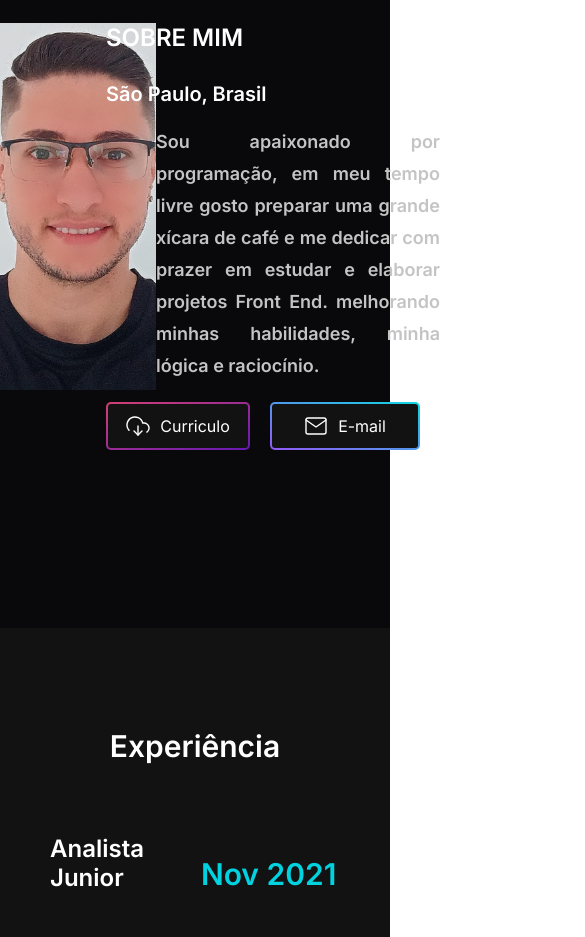
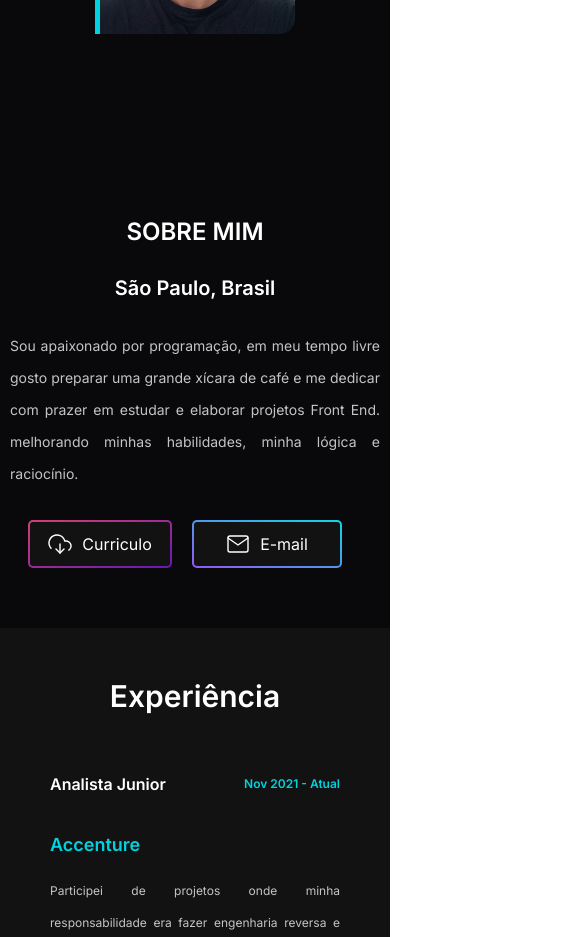
Before and after one commit to diego105xz/portfolio, a React (Create React App) app: page / in a window 390 px wide. Shown: the part 1060-1997 px from the top of the page, 585 px wide, since content can reach past the window. Built offline with nearby package versions, Linux system fonts and the light colour scheme.

Commit message:
aplicado MediaQuery

```diff
--- a/src/Componentes/SecaoCapa/style.css
+++ b/src/Componentes/SecaoCapa/style.css
@@ -95,7 +95,7 @@
     border: 10px solid transparent;
 }
 
-@media (max-width:850px ) {
+@media (max-width:1000px ) {
     .secao-capa1{
         flex-wrap: wrap;
         flex-direction: column;
--- a/src/Componentes/SecaoExperiencia/index.js
+++ b/src/Componentes/SecaoExperiencia/index.js
@@ -18,7 +18,7 @@ function SecaoExperiencia(){
                 </div>
                 <div className='exp1'>
                     <div className='titulo'>
-                        <h4>Estágio Analista Suporte N1</h4>
+                        <h4>Estágio Suporte N1</h4>
                         <p>Dez 2019 - JUL 2021</p>
                     </div>
                     <h5>Beesby</h5>
--- a/src/Componentes/SecaoExperiencia/style.css
+++ b/src/Componentes/SecaoExperiencia/style.css
@@ -5,7 +5,7 @@
 }
 
 .exp1{
-    margin-top: 70px;
+    margin-top: 30px;
 }
 
 .secao-exp{
@@ -17,17 +17,21 @@
 
 .secao-exp h3{
     color: #FFFFFF;
-    margin: 50px auto;
     text-align: center;
     font-size: 30px;
 }
 
 .titulo{
-    margin: 20px 0px 20px;
+    margin: 10px 0px 10px;
     width: 100%;
     display: flex;
     justify-content: space-between;
+    align-items: center;
     color: #FFFFFF;
+}
+
+.titulo p{
+    font-size: 16px;
 }
 
 .titulo h4{
@@ -35,13 +39,48 @@
 }
 
 h5{
-    font-size: 20px;
+    font-size: 18px;
     color: #00D2DF;
 }
 
-.descricao{
+.exp1 .descricao{
     margin: 20px 0px 20px;
-    font-size: 16px;
+    font-size: 18px;
     text-align: justify;
     color: #C4C4C4;
+    line-height: 32px;
+    font-weight: normal;
 }
+
+@media (max-width: 850px) {
+    h5{
+        font-size: 18px;
+    }
+
+    .titulo h4{
+        font-size: 22px;
+    }
+
+    .exp1 .descricao{
+        font-size: 12px;
+        text-align: justify;
+        padding: 0px;
+    }
+
+}
+
+@media (max-width: 550px) {
+    .titulo h4{
+        font-size: 16px;
+    }
+
+    .titulo p{
+        font-size: 12px;
+    }
+
+    .exp1 .descricao{
+        font-size: 12px;
+        text-align: justify;
+        padding: 0px;
+    }
+}
--- a/src/Componentes/SecaoProjetos/style.css
+++ b/src/Componentes/SecaoProjetos/style.css
@@ -14,7 +14,7 @@
     max-width: 1080px;
     margin: 0 auto;
     display: flex;
-    justify-content: space-between;
+    justify-content: space-around;
     flex-wrap: wrap;
 }
 
@@ -24,18 +24,13 @@
 
 .foto-projeto{
     border-left: 5px solid #10D7E2;
+    width: 100%;
     height: 250px;
-    width: 430px;
     background-color: #121212;
     display: flex;
     justify-content: center;
     align-items: center;
     border-radius: 0px 15px 15px 0px;
-}
-
-.foto-projeto p{
-    color:#10D7E2;
-    font-size: 24px;
 }
 
 .card h4{
@@ -46,7 +41,10 @@
 
 .descricao{
     font-size: 18px;
-    color:#C4C4C4
+    color:#C4C4C4;
+    padding: 0px;
+    line-height: 26px;
+    font-weight: normal;
 }
 
 .tecnolongias{
@@ -74,3 +72,49 @@
 .btn-azul2 img{
     margin-right: 10px;
 }
+
+
+
+@media (max-width: 850px) {
+    .colecao-card{
+       flex-direction: column;
+       align-items: center;
+    }
+
+    .card{
+        width: 80%;
+    }
+
+    .card .descricao{
+        font-size: 12px;
+        padding: 0px;
+        line-height: 16px;
+    }
+
+    .tecnolongias{
+        margin: 0px;
+        padding: 0px;
+    }
+
+    .card h4{
+        color: #ffffff;
+        font-size: 18px;
+        margin: 20px 0px 20px;
+    }
+
+    .foto-projeto{
+        height: 400px;
+    }
+}
+
+@media (max-width: 700px) {
+    .foto-projeto{
+        height: 300px;
+    }
+}
+
+@media (max-width: 500px) {
+    .foto-projeto{
+        height: 250px;
+    }
+}
--- a/src/Componentes/SecaoSobre/style.css
+++ b/src/Componentes/SecaoSobre/style.css
@@ -105,3 +105,51 @@
     font-size: 16px;
     color: #ffffff;
 }
+
+
+@media (max-width: 850px) {
+    .sobre{
+        display: flex;
+        flex-wrap: wrap;
+    }
+
+    .foto{
+        width: 200px;
+        height: 200px;
+    }
+
+    .campo-foto{
+        height: 300px;
+        width: 100%;
+        display: flex;
+        justify-content: center;
+
+    }
+
+    .campo-sobre{
+        width: 100%;
+    }
+    .campo-sobre1{
+        text-align: center;
+    }
+
+    .campo-sobre1 p{
+        font-size: 16px;
+        text-align: justify;
+        padding: 10px;
+        font-weight: normal;
+    }
+
+    .botoes{
+        justify-content: center;
+    }
+}
+
+@media (max-width: 600px) {
+    .campo-sobre1 p{
+        font-size: 14px;
+        color: #c4c4c4;
+        line-height: 32px;
+        text-align: justify;
+    }
+}
--- a/src/Componentes/Topo/style.css
+++ b/src/Componentes/Topo/style.css
@@ -35,6 +35,10 @@ nav ul li a {
 	border-radius: 3px;
 	text-transform: uppercase;
     text-decoration: none;
+}
+
+nav a:hover{
+	color: #00D2DF;
 }
 
 .checkbtn {
```
